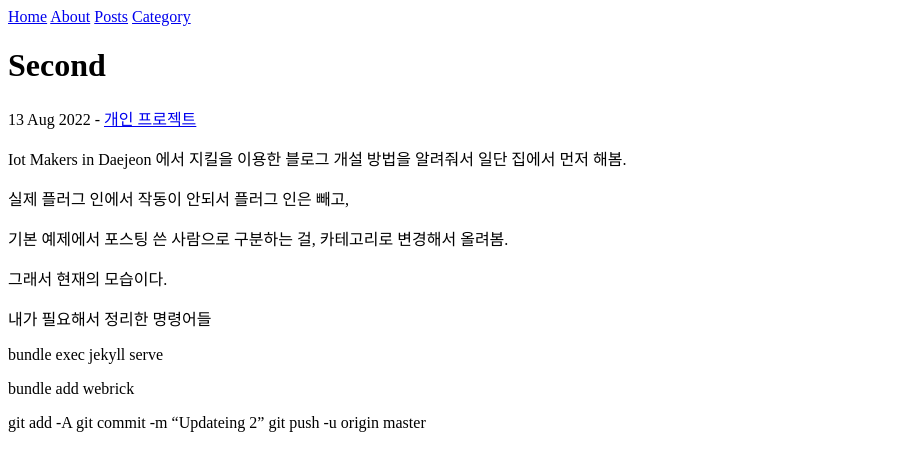
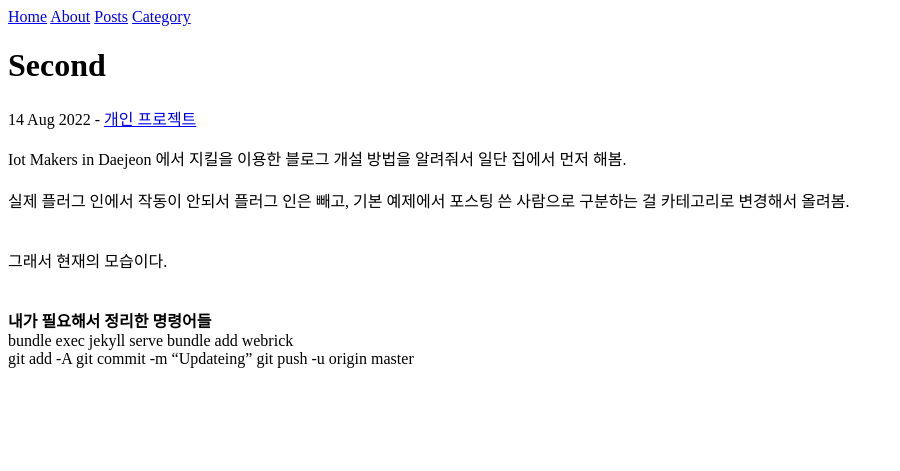
Before and after one commit to imaaan-lab/imaaan-lab.github.io, a Jekyll site: the page built from _posts/2022-08-14-second.md, in a window 1280 px wide. Shown: the top 471 px of the page, without its empty margins (0-900 px from the left). Built offline with Jekyll 4.4.1, drawn with Linux system fonts in a browser that asks for light colours.

Commit message:
Updateing

```diff
--- a/_posts/2022-08-13-second.md
+++ b/_posts/2022-08-14-second.md
@@ -3,20 +3,20 @@ layout: post
 author: nicky
 ---
 Iot Makers in Daejeon 에서 지킬을 이용한 블로그 개설 방법을 알려줘서 일단 집에서 먼저 해봄.
-
+<br/>
 실제 플러그 인에서 작동이 안되서 플러그 인은 빼고,
-
-기본 예제에서 포스팅 쓴 사람으로 구분하는 걸, 카테고리로 변경해서 올려봄.
-
+기본 예제에서 포스팅 쓴 사람으로 구분하는 걸 카테고리로 변경해서 올려봄.
+<br/>
+<br/>
 그래서 현재의 모습이다.
-
-
-내가 필요해서 정리한 명령어들
-
+<br/>
+<br/>
+<br/>
+**내가 필요해서 정리한 명령어들**
+<br/>
 bundle exec jekyll serve
-
 bundle add webrick
-
+<br/>
 git add -A
-git commit -m "Updateing 2"
+git commit -m "Updateing"
 git push -u origin master
```
Also changed, not shown: _posts/2022-08-13-third.md (deleted, +0 -5 lines), _posts/2022-08-14-third.md (added, +6 -0 lines).
